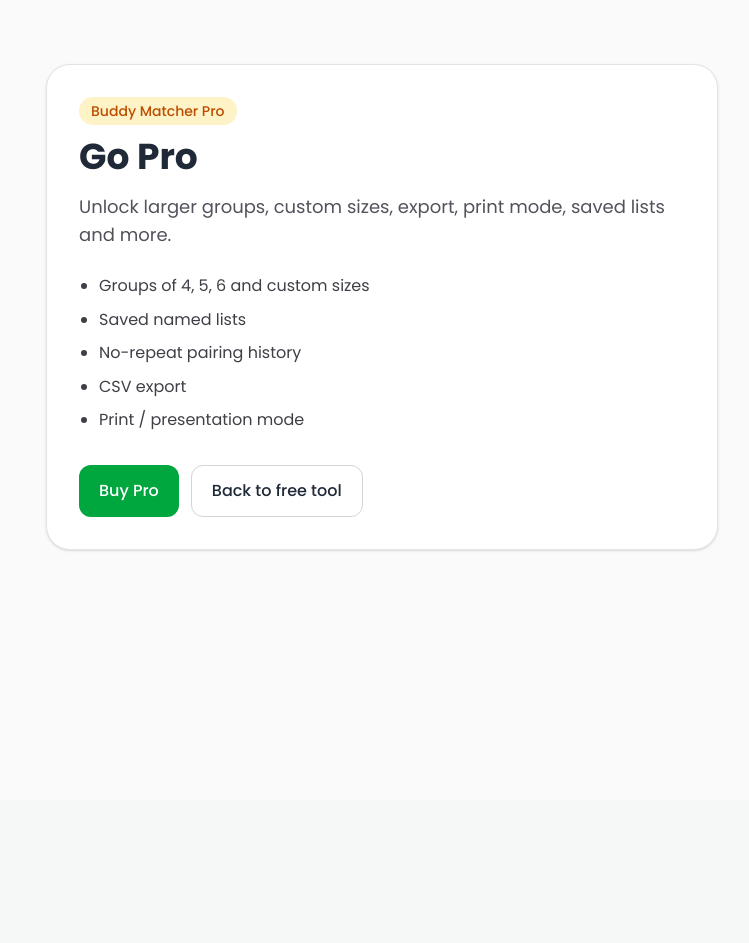
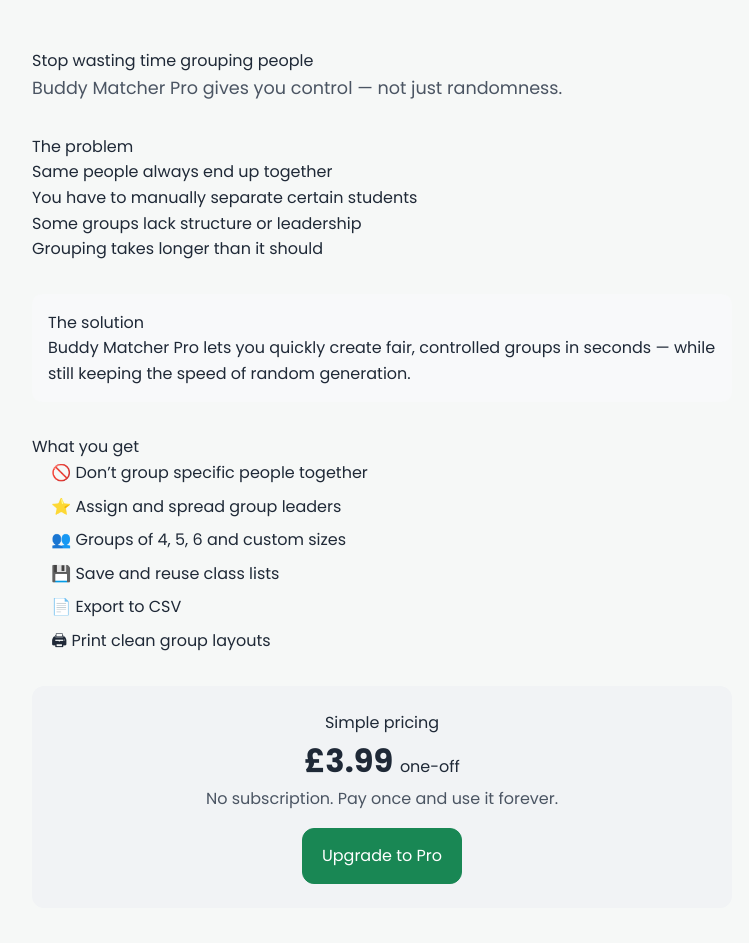
Before and after one commit to Erkan191/buddy-matcher-pro, a Next.js app: page /upgrade in a window 1280 px wide. Shown: the top 943 px of the page, without its empty margins (258-1007 px from the left). Before the commit the page ends 800 px from the top, so only its background shows below. Built offline with nearby package versions, Linux system fonts and the light colour scheme; no server answers.

Commit message:
Upgrade page rewritten for conversion

```diff
--- a/src/app/globals.css
+++ b/src/app/globals.css
@@ -227,6 +227,8 @@ img {
   font-size: 0.92rem;
   font-weight: 600;
 }
+
+
 
 .tool-grid-two {
   display: grid;
@@ -883,3 +885,78 @@ img {
     flex: 1 1 auto;
   }
 }
+
+.pro-feature-list {
+  margin: 0.75rem 0 1.25rem;
+  padding-left: 1.2rem;
+}
+
+.pro-feature-list li {
+  margin-bottom: 0.4rem;
+}
+
+/* Upgrade page */
+.upgrade-page {
+  padding: 3rem 1rem;
+}
+
+.upgrade-wrap {
+  max-width: 700px;
+  margin: 0 auto;
+}
+
+.upgrade-sub {
+  margin-bottom: 2rem;
+  font-size: 1.1rem;
+  color: var(--text-2);
+}
+
+.upgrade-section {
+  margin-bottom: 2rem;
+}
+
+.upgrade-section.highlight {
+  background: #f8f9fa;
+  padding: 1rem;
+  border-radius: 10px;
+}
+
+.upgrade-features {
+  padding-left: 1.2rem;
+}
+
+.upgrade-features li {
+  margin-bottom: 0.5rem;
+}
+
+.price-box {
+  text-align: center;
+  background: #f1f3f5;
+  padding: 1.5rem;
+  border-radius: 12px;
+}
+
+.price {
+  font-size: 2rem;
+  font-weight: bold;
+}
+
+.price span {
+  font-size: 1rem;
+  font-weight: normal;
+}
+
+.price-sub {
+  margin-bottom: 1rem;
+  color: var(--text-2);
+}
+
+.trust {
+  font-size: 0.95rem;
+  color: var(--text-2);
+}
+
+.back-link {
+  display: inline-block;
+  margin-top: 1rem;
+}
--- a/src/app/page.js
+++ b/src/app/page.js
@@ -281,10 +281,18 @@ export default function HomePage() {
 
               <div className="support-box support-box-pro">
   <h3>Buddy Matcher Pro</h3>
-  <p>
-    Groups of 4+, custom sizes, blocked pairs, group leaders, saved lists,
-    CSV export, print mode and more.
+
+  <p className="section-lead">
+    Take control of your groups — not just randomise them.
   </p>
+
+  <ul className="pro-feature-list">
+    <li>Don’t group specific people together</li>
+    <li>Assign and spread group leaders</li>
+    <li>Groups of 4, 5, 6 and custom sizes</li>
+    <li>Save and reuse class lists</li>
+    <li>Export to CSV and print clean layouts</li>
+  </ul>
 
   <Link href="/upgrade" className="btn btn-success">
     Get Pro – £3.99 one-off
--- a/src/app/upgrade/page.js
+++ b/src/app/upgrade/page.js
@@ -1,89 +1,79 @@
 "use client";
 
-import { useState } from "react";
 import Link from "next/link";
-import { useRouter } from "next/navigation";
-import { supabase } from "@/supabaseClient";
 
 export default function UpgradePage() {
-  const router = useRouter();
-  const [loading, setLoading] = useState(false);
-  const [message, setMessage] = useState("");
+  return (
+    <main className="upgrade-page">
+      <div className="upgrade-wrap">
+        {/* HEADER */}
+        <h1>Stop wasting time grouping people</h1>
 
-  async function handleCheckout() {
-    setLoading(true);
-    setMessage("");
+        <p className="upgrade-sub">
+          Buddy Matcher Pro gives you control — not just randomness.
+        </p>
 
-    const {
-      data: { user },
-    } = await supabase.auth.getUser();
-
-    if (!user) {
-      setLoading(false);
-      router.push("/login");
-      return;
-    }
-
-    const response = await fetch("/api/stripe/checkout", {
-      method: "POST",
-      headers: {
-        "Content-Type": "application/json",
-      },
-      body: JSON.stringify({ userId: user.id }),
-    });
-
-    const data = await response.json();
-
-    setLoading(false);
-
-    if (!response.ok) {
-      setMessage(data.error || "Could not start checkout");
-      return;
-    }
-
-    window.location.href = data.url;
-  }
-
-  return (
-    <main className="min-h-screen bg-zinc-50 px-4 py-16">
-      <div className="mx-auto max-w-2xl rounded-3xl border border-zinc-200 bg-white p-8 shadow-sm">
-        <div className="mb-3 inline-block rounded-full bg-amber-100 px-3 py-1 text-sm font-medium text-amber-700">
-          Buddy Matcher Pro
+        {/* PROBLEM */}
+        <div className="upgrade-section">
+          <h2>The problem</h2>
+          <ul>
+            <li>Same people always end up together</li>
+            <li>You have to manually separate certain students</li>
+            <li>Some groups lack structure or leadership</li>
+            <li>Grouping takes longer than it should</li>
+          </ul>
         </div>
 
-        <h1 className="text-4xl font-bold">Go Pro</h1>
+        {/* SOLUTION */}
+        <div className="upgrade-section highlight">
+          <h2>The solution</h2>
+          <p>
+            Buddy Matcher Pro lets you quickly create fair, controlled groups in seconds —
+            while still keeping the speed of random generation.
+          </p>
+        </div>
 
-        <p className="mt-4 text-lg text-zinc-600">
-          Unlock larger groups, custom sizes, export, print mode, saved lists and more.
-        </p>
+        {/* FEATURES */}
+        <div className="upgrade-section">
+          <h2>What you get</h2>
 
-        <ul className="mt-6 list-disc space-y-2 pl-5 text-zinc-700">
-          <li>Groups of 4, 5, 6 and custom sizes</li>
-          <li>Saved named lists</li>
-          <li>No-repeat pairing history</li>
-          <li>CSV export</li>
-          <li>Print / presentation mode</li>
-        </ul>
+          <ul className="upgrade-features">
+            <li>🚫 Don’t group specific people together</li>
+            <li>⭐ Assign and spread group leaders</li>
+            <li>👥 Groups of 4, 5, 6 and custom sizes</li>
+            <li>💾 Save and reuse class lists</li>
+            <li>📄 Export to CSV</li>
+            <li>🖨 Print clean group layouts</li>
+          </ul>
+        </div>
 
-        <div className="mt-8 flex flex-wrap gap-3">
-          <button
-            type="button"
-            onClick={handleCheckout}
-            disabled={loading}
-            className="rounded-xl bg-green-600 px-5 py-3 font-medium text-white disabled:opacity-50"
-          >
-            {loading ? "Opening checkout..." : "Buy Pro"}
+        {/* PRICE */}
+        <div className="upgrade-section price-box">
+          <h2>Simple pricing</h2>
+
+          <p className="price">
+            £3.99 <span>one-off</span>
+          </p>
+
+          <p className="price-sub">
+            No subscription. Pay once and use it forever.
+          </p>
+
+          <button className="btn btn-success btn-lg">
+            Upgrade to Pro
           </button>
+        </div>
 
-          <Link
-            href="/"
-            className="rounded-xl border border-zinc-300 px-5 py-3 font-medium hover:bg-zinc-50"
-          >
-            Back to free tool
+        {/* TRUST */}
+        <div className="upgrade-section">
+          <p className="trust">
+            Built for real classroom use. No fluff. Just faster grouping.
+          </p>
+
+          <Link href="/" className="back-link">
+            ← Back to tool
           </Link>
         </div>
-
-        {message && <p className="mt-4 text-sm text-red-600">{message}</p>}
       </div>
     </main>
   );
```
